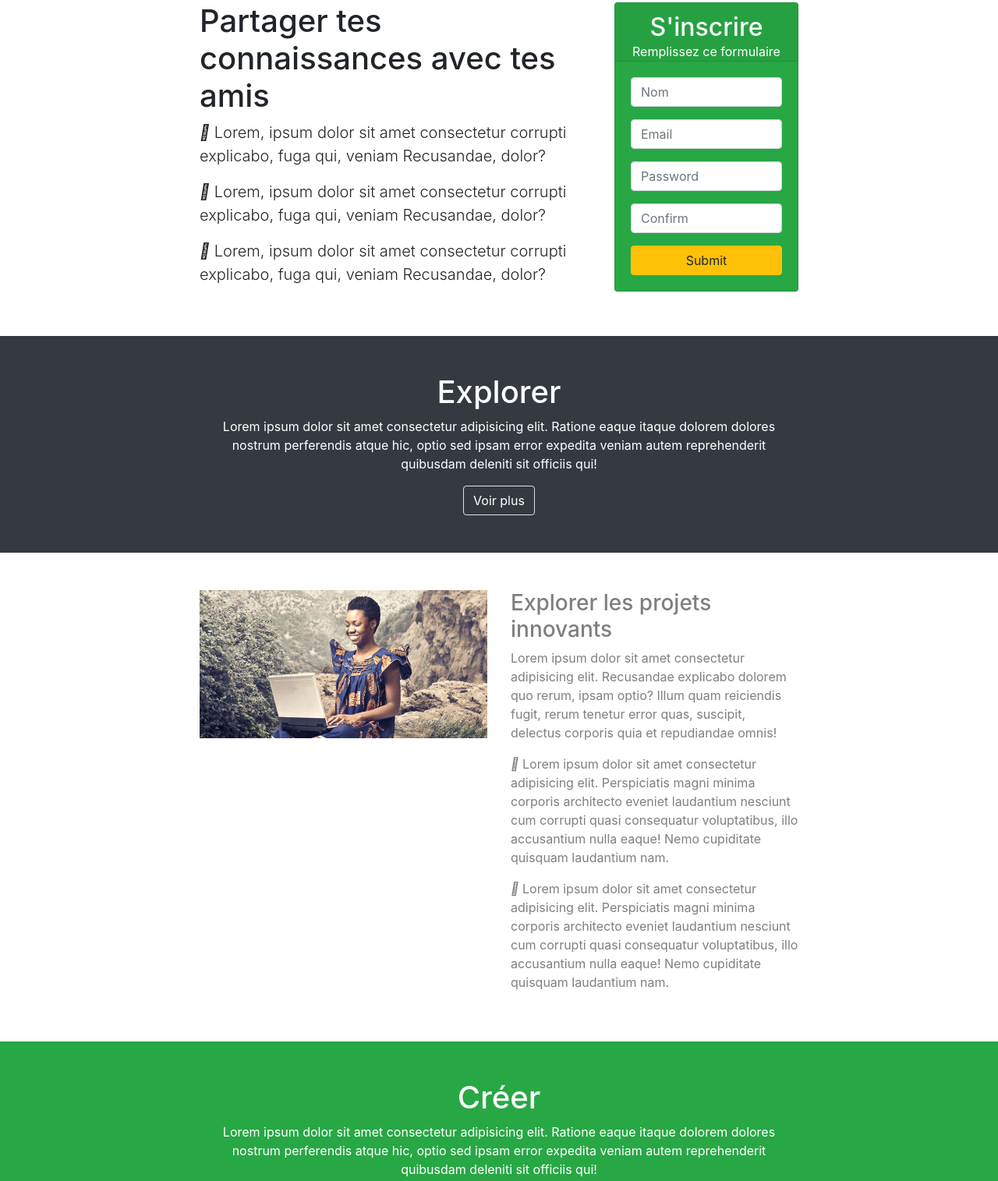
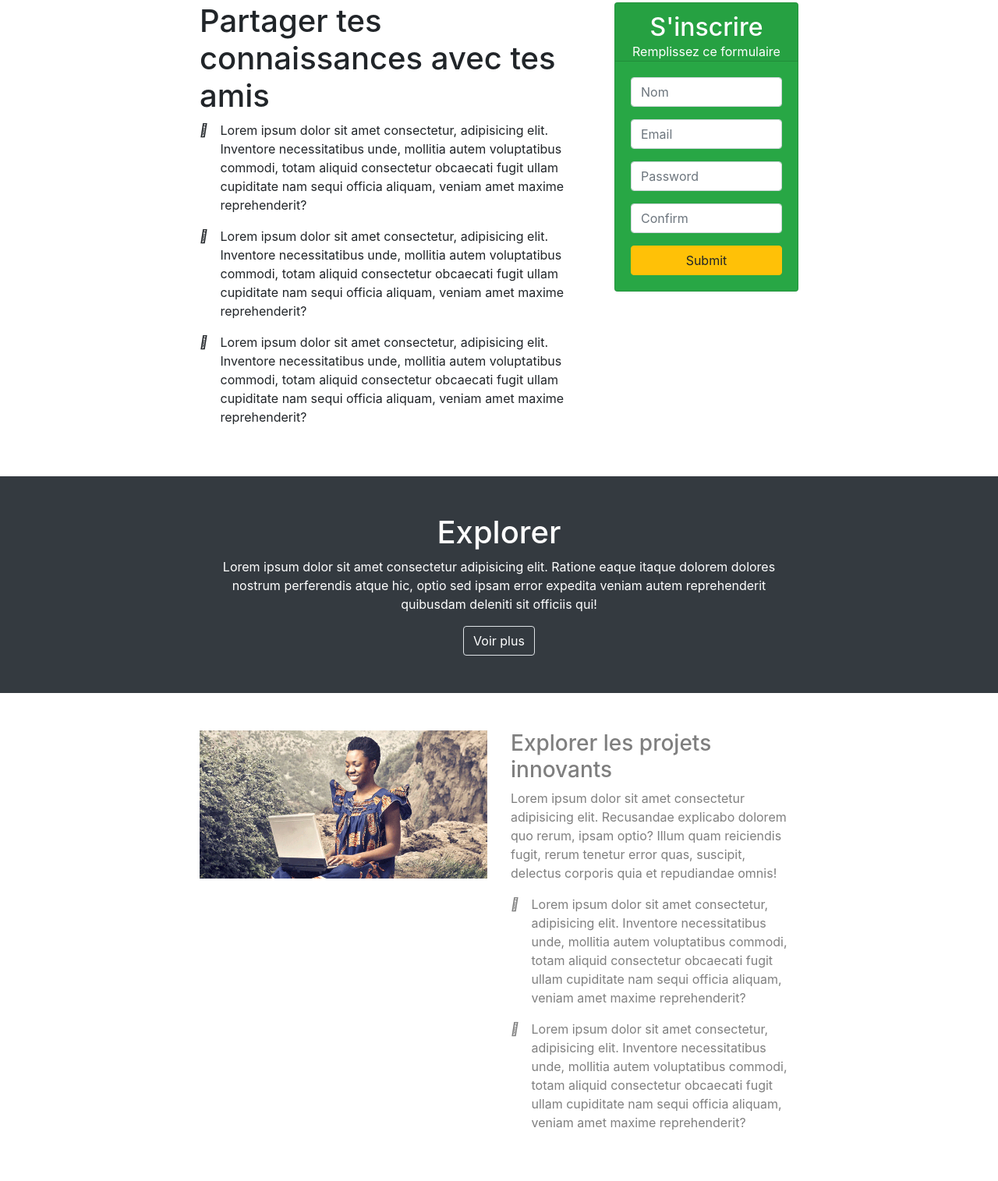
Before and after one commit to Aztaro97/FadaTech, a plain HTML site: page index.html in a window 1280 px wide. Shown: the part 93-1608 px from the top of the page at 78% size. Drawn offline with Linux system fonts and the light colour scheme.

Commit message:
Some modification

```diff
--- a/index.html
+++ b/index.html
@@ -46,15 +46,24 @@
                 <div class="row">
                     <div class="col-lg-8 col-md-12 col-sm-12 home_title">
                         <h1>Partager tes connaissances avec tes amis</h1>
-                        <p class="lead para">
-                            <span><i class="fa-cash-register"></i></span> Lorem, ipsum dolor sit amet consectetur  corrupti explicabo, fuga qui, veniam  Recusandae, dolor?
-                        </p>
-                        <p class="lead para">
-                            <span><i class="fa-cash-register"></i></span> Lorem, ipsum dolor sit amet consectetur  corrupti explicabo, fuga qui, veniam  Recusandae, dolor?
-                        </p>
-                        <p class="lead para">
-                            <span><i class="fa-cash-register"></i></span> Lorem, ipsum dolor sit amet consectetur  corrupti explicabo, fuga qui, veniam  Recusandae, dolor?
-                        </p>
+                        <di class="media">
+                            <i class="fa-check-square mr-3"></i>
+                            <div class="media-body">
+                                <p>Lorem ipsum dolor sit amet consectetur, adipisicing elit. Inventore necessitatibus unde, mollitia autem voluptatibus commodi, totam aliquid consectetur obcaecati fugit ullam cupiditate nam sequi officia aliquam, veniam amet maxime reprehenderit?</p>
+                            </div>
+                        </di>
+                        <di class="media">
+                            <i class="fa-check-square mr-3"></i>
+                            <div class="media-body">
+                                <p>Lorem ipsum dolor sit amet consectetur, adipisicing elit. Inventore necessitatibus unde, mollitia autem voluptatibus commodi, totam aliquid consectetur obcaecati fugit ullam cupiditate nam sequi officia aliquam, veniam amet maxime reprehenderit?</p>
+                            </div>
+                        </di>
+                        <di class="media">
+                            <i class="fa-check-square mr-3"></i>
+                            <div class="media-body">
+                                <p>Lorem ipsum dolor sit amet consectetur, adipisicing elit. Inventore necessitatibus unde, mollitia autem voluptatibus commodi, totam aliquid consectetur obcaecati fugit ullam cupiditate nam sequi officia aliquam, veniam amet maxime reprehenderit?</p>
+                            </div>
+                        </di>
                     </div>
                     <div class="col-lg-4 col-md-12 col-sm-12">
                         <div class="card bg-success text-center">
@@ -103,12 +112,19 @@
                     <div class="col-lg-6 col-md-12 col-sm-12">
                         <h3>Explorer les projets innovants</h3>
                         <p>Lorem ipsum dolor sit amet consectetur adipisicing elit. Recusandae explicabo dolorem quo rerum, ipsam optio? Illum quam reiciendis fugit, rerum tenetur error quas, suscipit, delectus corporis quia et repudiandae omnis!</p>
-                        <p>
-                            <span> <i class="fa-check-square"></i> </span>Lorem ipsum dolor sit amet consectetur adipisicing elit. Perspiciatis magni minima corporis architecto eveniet laudantium nesciunt cum corrupti quasi consequatur voluptatibus, illo accusantium nulla eaque! Nemo cupiditate quisquam laudantium nam.
-                        </p>
-                        <p>
-                            <span> <i class="fa-check-square"></i> </span>Lorem ipsum dolor sit amet consectetur adipisicing elit. Perspiciatis magni minima corporis architecto eveniet laudantium nesciunt cum corrupti quasi consequatur voluptatibus, illo accusantium nulla eaque! Nemo cupiditate quisquam laudantium nam.
-                        </p>
+                        <di class="media">
+                            <i class="fa-check-square mr-3"></i>
+                            <div class="media-body">
+                                <p>Lorem ipsum dolor sit amet consectetur, adipisicing elit. Inventore necessitatibus unde, mollitia autem voluptatibus commodi, totam aliquid consectetur obcaecati fugit ullam cupiditate nam sequi officia aliquam, veniam amet maxime reprehenderit?</p>
+                            </div>
+                        </di>
+                        <di class="media">
+                            <i class="fa-check-square mr-3"></i>
+                            <div class="media-body">
+                                <p>Lorem ipsum dolor sit amet consectetur, adipisicing elit. Inventore necessitatibus unde, mollitia autem voluptatibus commodi, totam aliquid consectetur obcaecati fugit ullam cupiditate nam sequi officia aliquam, veniam amet maxime reprehenderit?</p>
+                            </div>
+                        </di>
+
                     </div>
                 </div>
             </div>
@@ -129,12 +145,18 @@
                     <div class="col-lg-6 col-md-12 col-sm-12">
                         <h3>Créer des solutions</h3>
                         <p>Lorem ipsum dolor sit amet consectetur adipisicing elit. Recusandae explicabo dolorem quo rerum, ipsam optio? Illum quam reiciendis fugit, rerum tenetur error quas, suscipit, delectus corporis quia et repudiandae omnis!</p>
-                        <p>
-                            <span> <i class="fa-check-square"></i> </span>Lorem ipsum dolor sit amet consectetur adipisicing elit. Perspiciatis magni minima corporis architecto eveniet laudantium nesciunt cum corrupti quasi consequatur voluptatibus, illo accusantium nulla eaque! Nemo cupiditate quisquam laudantium nam.
-                        </p>
-                        <p>
-                            <span> <i class="fa-check-square"></i> </span>Lorem ipsum dolor sit amet consectetur adipisicing elit. Perspiciatis magni minima corporis architecto eveniet laudantium nesciunt cum corrupti quasi consequatur voluptatibus, illo accusantium nulla eaque! Nemo cupiditate quisquam laudantium nam.
-                        </p>
+                        <di class="media">
+                            <i class="fa-check-square mr-3"></i>
+                            <div class="media-body">
+                                <p>Lorem ipsum dolor sit amet consectetur, adipisicing elit. Inventore necessitatibus unde, mollitia autem voluptatibus commodi, totam aliquid consectetur obcaecati fugit ullam cupiditate nam sequi officia aliquam, veniam amet maxime reprehenderit?</p>
+                            </div>
+                        </di>
+                        <di class="media">
+                            <i class="fa-check-square mr-3"></i>
+                            <div class="media-body">
+                                <p>Lorem ipsum dolor sit amet consectetur, adipisicing elit. Inventore necessitatibus unde, mollitia autem voluptatibus commodi, totam aliquid consectetur obcaecati fugit ullam cupiditate nam sequi officia aliquam, veniam amet maxime reprehenderit?</p>
+                            </div>
+                        </di>
                     </div>
                     <div class="col-lg-6 col-md-12 col-sm-12">
                         <img class="img-fluid" src="images/female.png" alt="">
@@ -161,12 +183,18 @@
                     <div class="col-lg-6 col-md-12 col-sm-12">
                         <h3>Partage tes créations</h3>
                         <p>Lorem ipsum dolor sit amet consectetur adipisicing elit. Recusandae explicabo dolorem quo rerum, ipsam optio? Illum quam reiciendis fugit, rerum tenetur error quas, suscipit, delectus corporis quia et repudiandae omnis!</p>
-                        <p>
-                            <span> <i class="fa-check-square"></i> </span>Lorem ipsum dolor sit amet consectetur adipisicing elit. Perspiciatis magni minima corporis architecto eveniet laudantium nesciunt cum corrupti quasi consequatur voluptatibus, illo accusantium nulla eaque! Nemo cupiditate quisquam laudantium nam.
-                        </p>
-                        <p>
-                            <span> <i class="fa-check-square"></i> </span>Lorem ipsum dolor sit amet consectetur adipisicing elit. Perspiciatis magni minima corporis architecto eveniet laudantium nesciunt cum corrupti quasi consequatur voluptatibus, illo accusantium nulla eaque! Nemo cupiditate quisquam laudantium nam.
-                        </p>
+                        <di class="media">
+                            <i class="fa-check-square mr-3"></i>
+                            <div class="media-body">
+                                <p>Lorem ipsum dolor sit amet consectetur, adipisicing elit. Inventore necessitatibus unde, mollitia autem voluptatibus commodi, totam aliquid consectetur obcaecati fugit ullam cupiditate nam sequi officia aliquam, veniam amet maxime reprehenderit?</p>
+                            </div>
+                        </di>
+                        <di class="media">
+                            <i class="fa-check-square mr-3"></i>
+                            <div class="media-body">
+                                <p>Lorem ipsum dolor sit amet consectetur, adipisicing elit. Inventore necessitatibus unde, mollitia autem voluptatibus commodi, totam aliquid consectetur obcaecati fugit ullam cupiditate nam sequi officia aliquam, veniam amet maxime reprehenderit?</p>
+                            </div>
+                        </di>
                     </div>
                 </div>
             </div>
```
